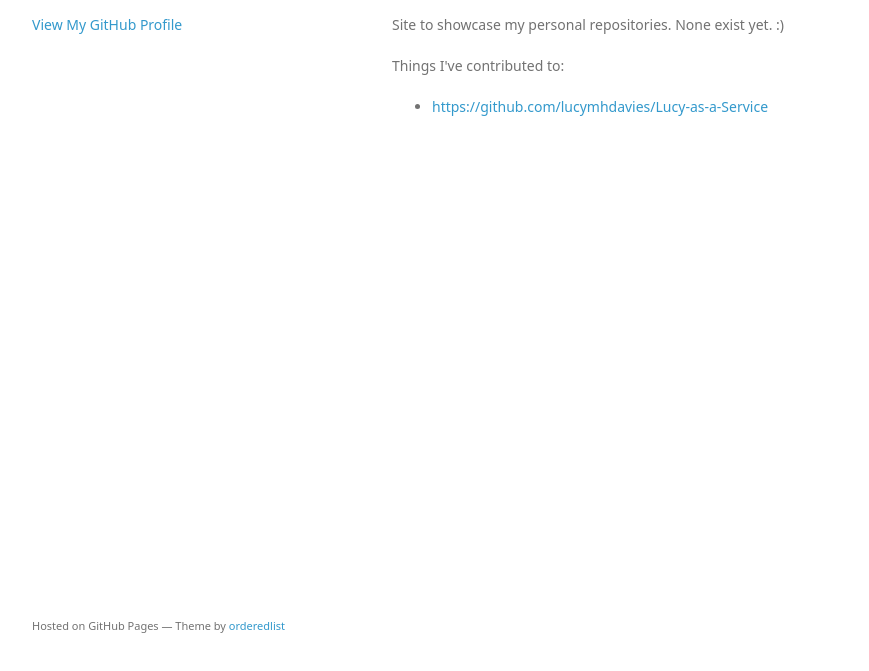
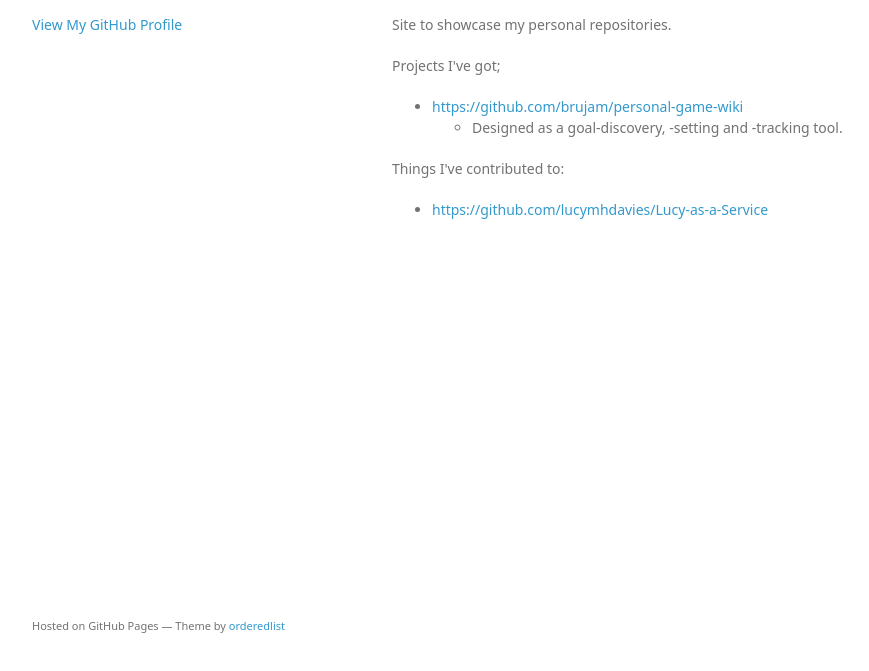
Before and after one commit to brujam/brujam.github.io, a plain HTML site: page index.html in a window 1280 px wide. Shown: the part 95-766 px from the top of the page, without its empty margins (178-1047 px from the left). Drawn offline with Linux system fonts and the light colour scheme; a web font is replaced by a local one.

```diff
--- a/index.html
+++ b/index.html
@@ -26,7 +26,19 @@
         <h1>
 <a id="brujamgithubio" class="anchor" href="#brujamgithubio" aria-hidden="true"><span aria-hidden="true" class="octicon octicon-link"></span></a>brujam.github.io</h1>
 
-<p>Site to showcase my personal repositories. None exist yet. :)</p>
+<p>Site to showcase my personal repositories.</p>
+
+<p>Projects I've got;</p>
+
+<ul>
+<li>
+<a href="https://github.com/brujam/personal-game-wiki">https://github.com/brujam/personal-game-wiki</a>
+
+<ul>
+<li>Designed as a goal-discovery, -setting and -tracking tool.</li>
+</ul>
+</li>
+</ul>
 
 <p>Things I've contributed to:</p>
 
--- a/params.json
+++ b/params.json
@@ -1,6 +1,6 @@
 {
   "name": "brujam.github.io",
   "tagline": "",
-  "body": "# brujam.github.io\r\n\r\nSite to showcase my personal repositories. None exist yet. :)\r\n\r\nThings I've contributed to:\r\n* https://github.com/lucymhdavies/Lucy-as-a-Service\r\n",
+  "body": "# brujam.github.io\r\n\r\nSite to showcase my personal repositories.\r\n\r\nProjects I've got;\r\n* https://github.com/brujam/personal-game-wiki\r\n  * Designed as a goal-discovery, -setting and -tracking tool.\r\n\r\nThings I've contributed to:\r\n* https://github.com/lucymhdavies/Lucy-as-a-Service\r\n",
   "note": "Don't delete this file! It's used internally to help with page regeneration."
 }
```
